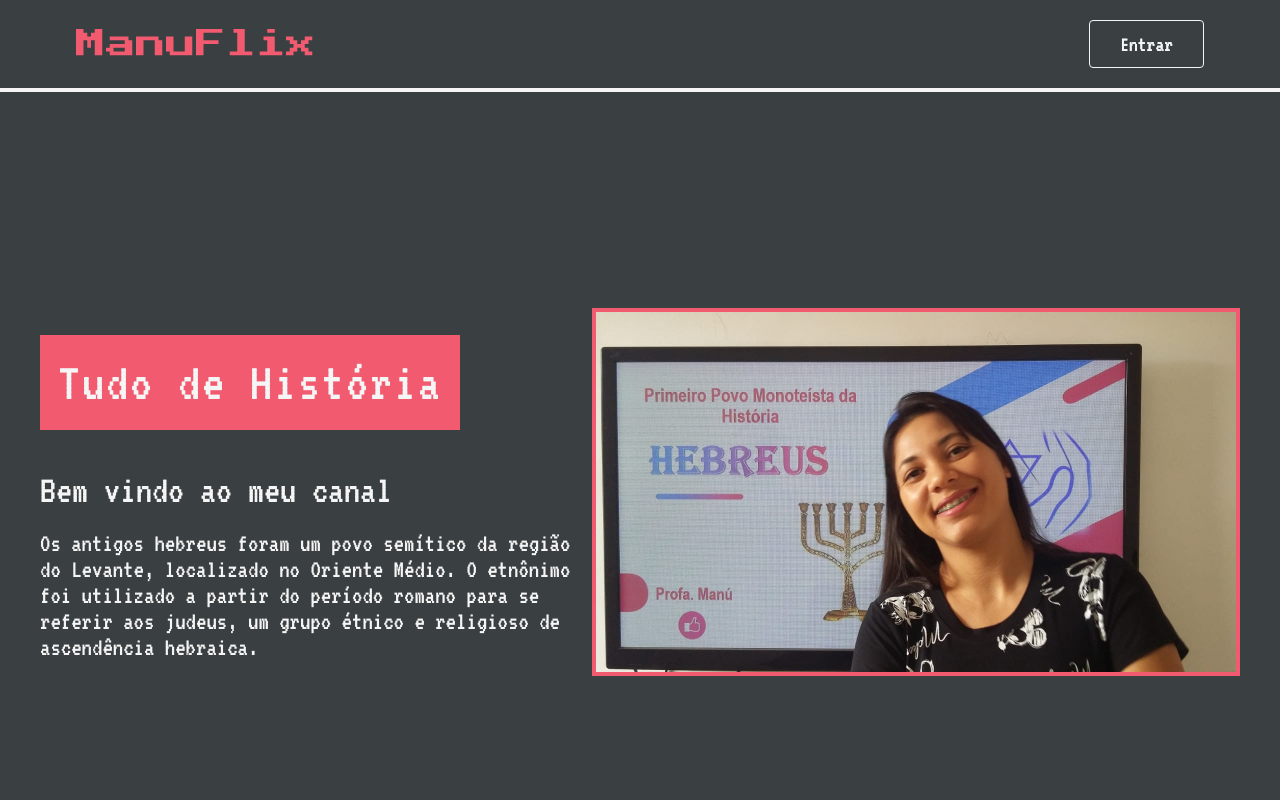
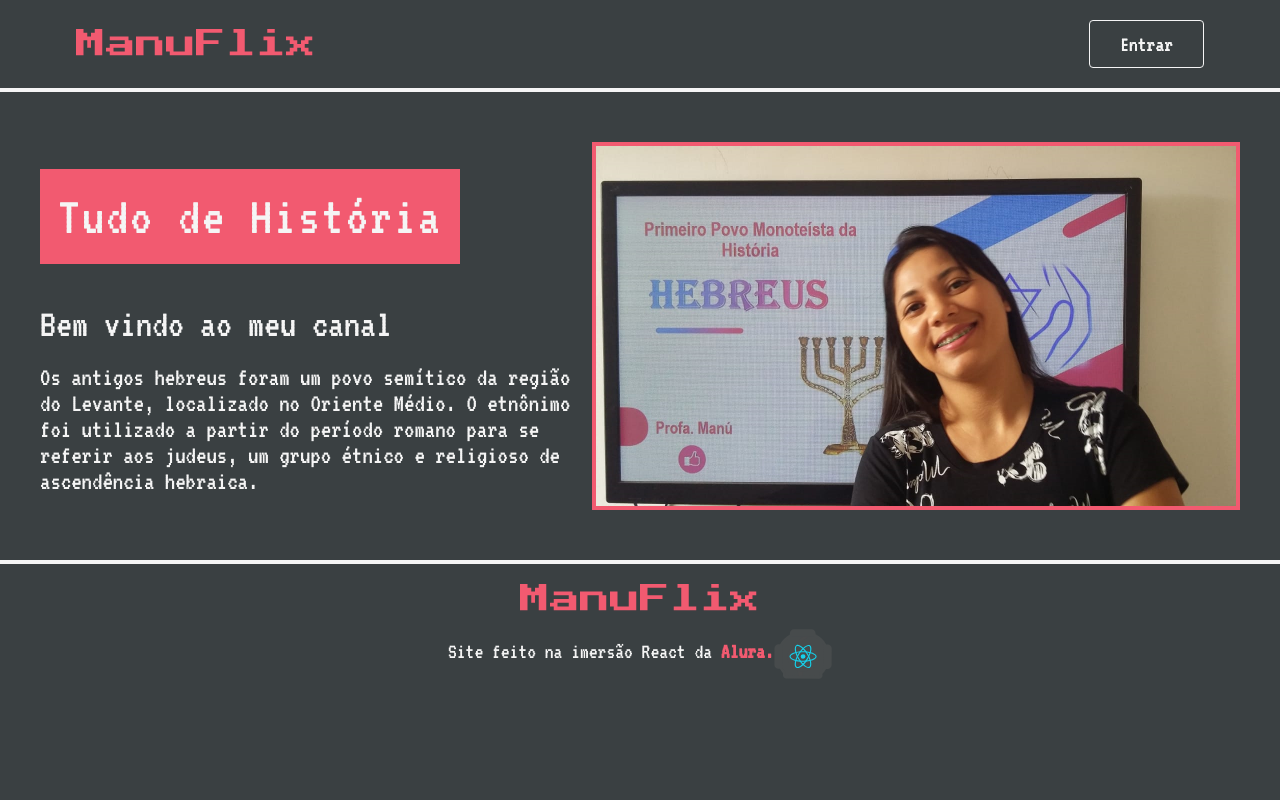
Before and after one commit to Ronaldss/Manuflix---vers-o-em-Live-MarcoBrunoDev, a React (Create React App) app: page / in a window 1280 px wide. Shown: the top 800 px of the page. Built offline with nearby package versions, Linux system fonts and the light colour scheme.

Commit message:
alterando png - [![N|Solid] | ajustando padding Banner

```diff
--- a/src/components/BannerManu/index.jsx
+++ b/src/components/BannerManu/index.jsx
@@ -21,6 +21,7 @@ export const BannerManu = styled.section`
   justify-content: space-between;
   align-items: center;
   max-height: 70cvh;
-  height: 100vh;
+  /* height: 100vh; */
+  padding:50rem 0 50rem 0;
   width: 1200rem;
 `;
--- a/src/components/FooterOpen/index.jsx
+++ b/src/components/FooterOpen/index.jsx
@@ -9,8 +9,8 @@ function FooterOpen() {
     <FooterStyle>
       <LogoManu />
       <p>
-        Site feito na
-        <LinkManu href="https://alura.com.br">Alura.</LinkManu>
+        Site feito na imersão React da
+        <LinkManu href="https://alura.com.br"> Alura.</LinkManu>
         <a href="https://github.com/Ronaldss/Manuflix---vers-o-em-Live-MarcoBrunoDev">
           <LogoImersao />
         </a>
```
Also changed, not shown: src/assests/img/p1.png, src/assests/img/p2.png (deleted).
